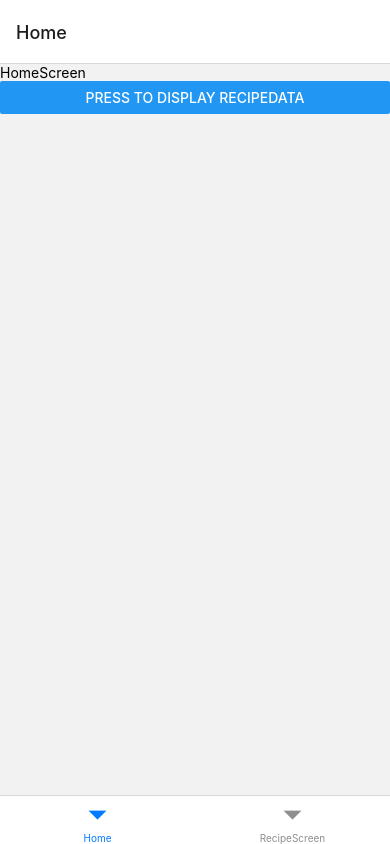
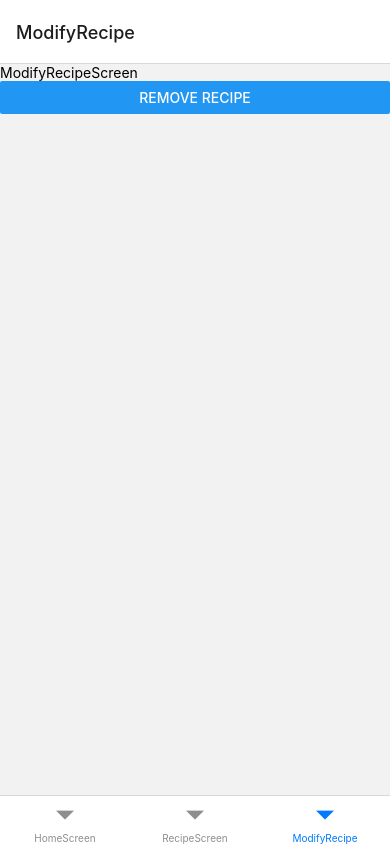
Before and after one commit to CapSap/apaMakan, a React Native app: screen /ModifyRecipe in a window 390 px wide. Built offline with nearby package versions, Linux system fonts and the light colour scheme.

Commit message:
currently trying to implement a remove recipes Button, getting some type errors however

```diff
--- a/src/components/BottomTabs.navigator.tsx
+++ b/src/components/BottomTabs.navigator.tsx
@@ -2,40 +2,16 @@ import React from 'react';
 import {createBottomTabNavigator} from '@react-navigation/bottom-tabs';
 import {HomeScreen} from './HomeScreen';
 import {RecipeScreen} from './RecipeScreen';
-import {dummyData} from '../dummyData';
-import {Recipe} from '../types';
+import {ModifyRecipeScreen} from './ModifyRecipeScreen';
 
-import type {
-  BottomTabScreenProps,
-  //BottomTabNavigationProp,
-} from '@react-navigation/bottom-tabs';
-
-//Define types for each route
-//undefined => no params
-//Have to use 'type' alias instead of interface according to the docs
-type TabsParamList = {
-  RecipeScreen: {data: Recipe[]};
-  Home: {data: Recipe[]};
-};
-
-//HomeScreen
-export type HomeProps = BottomTabScreenProps<TabsParamList, 'Home'>;
-
-const BottomTabs = createBottomTabNavigator<TabsParamList>();
+const BottomTabs = createBottomTabNavigator();
 
 export const BottomTabsNavigator: React.FC = () => {
   return (
     <BottomTabs.Navigator>
-      <BottomTabs.Screen
-        name="Home"
-        component={HomeScreen}
-        initialParams={{data: dummyData}}
-      />
-      <BottomTabs.Screen
-        name="RecipeScreen"
-        component={RecipeScreen}
-        initialParams={{data: dummyData}}
-      />
+      <BottomTabs.Screen name="HomeScreen" component={HomeScreen} />
+      <BottomTabs.Screen name="RecipeScreen" component={RecipeScreen} />
+      <BottomTabs.Screen name="ModifyRecipe" component={ModifyRecipeScreen} />
     </BottomTabs.Navigator>
   );
 };
--- /dev/null
+++ b/src/components/ModifyRecipeScreen.tsx
@@ -0,0 +1,60 @@
+import React, {useState} from 'react';
+import {
+  Text,
+  View,
+  ScrollView,
+  Button,
+  SafeAreaView,
+  FlatList,
+  ListRenderItemInfo,
+} from 'react-native';
+import {Recipe} from '../types';
+import {useAppContext} from '../App.provider';
+
+export const ModifyRecipeScreen = () => {
+  const recipeData: Recipe[] = useAppContext().appState;
+  const setRecipes: ((x: Recipe[]) => void) | undefined =
+    useAppContext().setAppState;
+  return (
+    <View>
+      <Text>{'ModifyRecipeScreen'}</Text>
+      <RemoveRecipeButton recipes={recipeData} setRecipes={setRecipes} />
+    </View>
+  );
+};
+
+const RemoveRecipeButton = (props: {
+  recipes: Recipe[];
+  setRecipes: ((x: Recipe[]) => void) | undefined;
+}) => {
+  const [displayRemoveOptions, setDisplayRemoveOptions] = useState(false);
+  return (
+    <SafeAreaView>
+      <Button
+        title={'Remove Recipe'}
+        onPress={() => {
+          setDisplayRemoveOptions(true);
+          if (props.recipes !== undefined) {
+            const [, ...xs] = props.recipes.slice();
+            if (xs == !'undefined') {
+              props.setRecipes([xs]);
+            }
+          }
+        }}
+      />
+      {displayRemoveOptions && <RemovePicker recipes={props.recipes} />}
+    </SafeAreaView>
+  );
+};
+
+const RemovePicker = (props: {recipes: Recipe[]}) => {
+  return (
+    <FlatList
+      data={props.recipes}
+      renderItem={({item}: ListRenderItemInfo<Recipe>) => (
+        <Text>{JSON.stringify(item)}</Text>
+      )}
+      keyExtractor={(item: Recipe) => item.id}
+    />
+  );
+};
```
